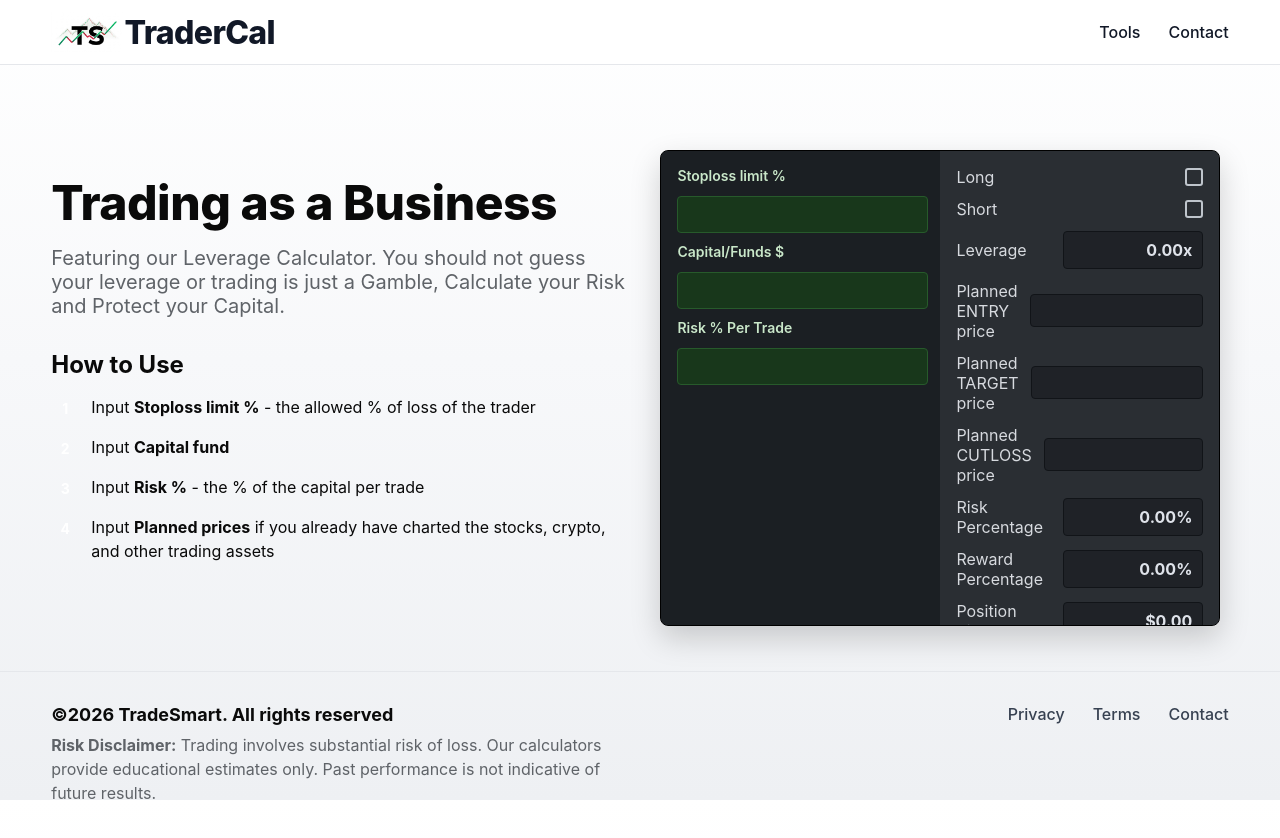
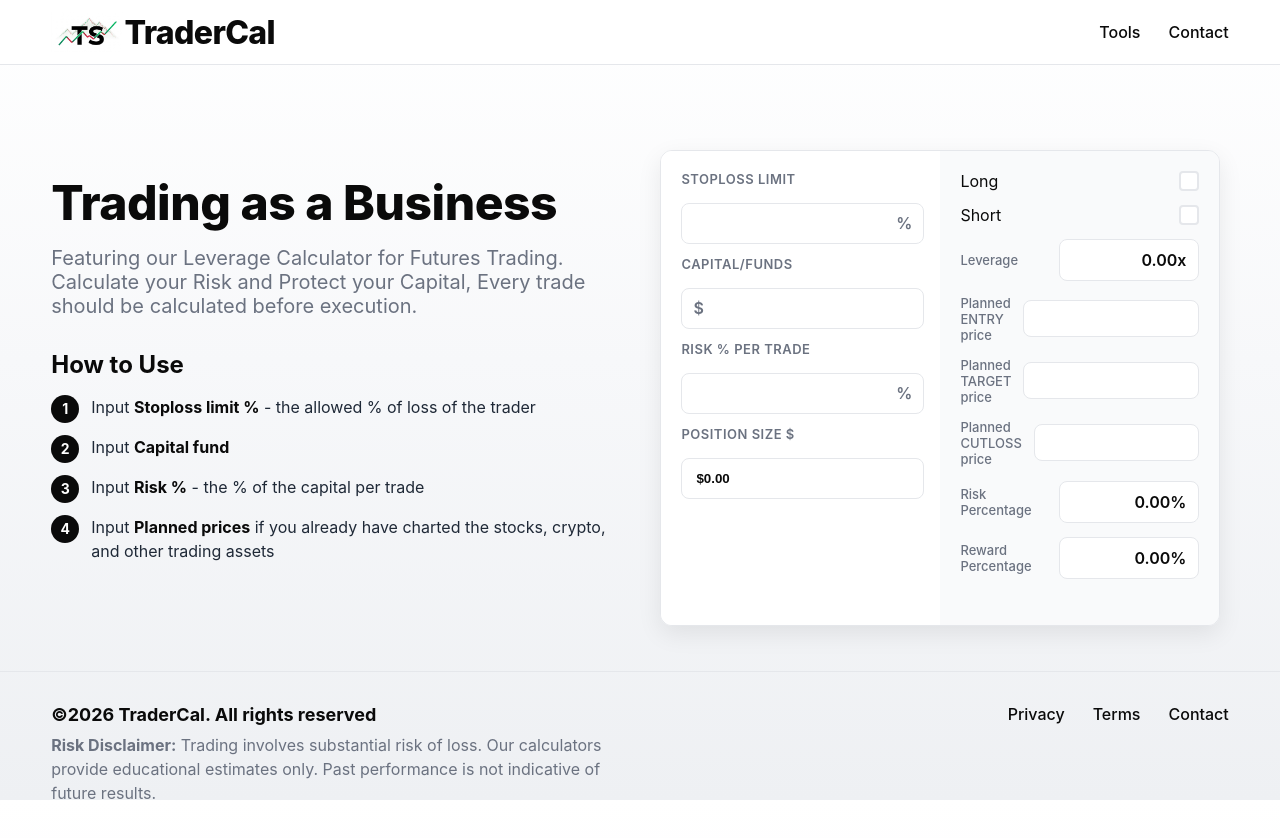
Before and after one commit to SeanDiondo/TraderCal, a React (Vite) app: page / in a window 1280 px wide. Shown: the top 838 px of the page. Built offline with nearby package versions, Linux system fonts and the light colour scheme.

Commit message:
formula of the calculator

```diff
--- a/package.json
+++ b/package.json
@@ -32,6 +32,7 @@
     "@types/cors": "^2.8.19",
     "@types/express": "^5.0.6",
     "@types/node": "^24.12.3",
+    "@types/pg": "^8.20.0",
     "@types/react": "^19.2.14",
     "@types/react-dom": "^19.2.3",
     "@vitejs/plugin-react": "^6.0.1",
--- a/src/components/calculatorMock.tsx
+++ b/src/components/calculatorMock.tsx
@@ -35,7 +35,7 @@ const CalculatorMock: React.FC = () => {
   }, [values]);
 
   const calculateResults = () => {
-    const { capital, stoplossLimit, entryPrice, targetPrice, cutlossPrice, position } = values;
+    const { capital, stoplossLimit, riskPercent, entryPrice, targetPrice, cutlossPrice, position } = values;
 
     // Calculate price difference between entry and cutloss
     const priceDiff = Math.abs(entryPrice - cutlossPrice);
@@ -47,8 +47,12 @@ const CalculatorMock: React.FC = () => {
       leverage = (stoplossLimit / 100) * (entryPrice / priceDiff);
     }
 
-    // Calculate position size based on calculated leverage
-    const positionSize = capital * leverage;
+    // Calculate position size based on capital, risk percentage, and stoploss limit
+    // Position Size = Capital * (Risk % / 50) * (Stoploss Limit % / 50)
+    // Add small decimal adjustment based on planned prices
+    const basePositionSize = capital * (riskPercent / 50) * (stoplossLimit / 50);
+    const priceAdjustment = entryPrice > 0 && priceDiff > 0 ? (priceDiff / entryPrice) * 0.1 : 0;
+    const positionSize = basePositionSize + (basePositionSize * priceAdjustment);
 
     // Calculate contract size (position size / entry price)
     const contractSize = entryPrice > 0 ? positionSize / entryPrice : 0;
@@ -87,7 +91,7 @@ const CalculatorMock: React.FC = () => {
   const handleChange = (field: keyof CalculatorState, value: string | number | 'long' | 'short') => {
     setValues(prev => ({
       ...prev,
-      [field]: typeof value === 'number' ? value : (value === '' ? 0 : parseFloat(value as string) || 0)
+      [field]: field === 'position' ? value : (typeof value === 'number' ? value : (value === '' ? 0 : parseFloat(value as string) || 0))
     }));
   };
 
@@ -102,7 +106,8 @@ const CalculatorMock: React.FC = () => {
   return (
     <div className={styles.frame} role="region" aria-label="Leverage calculator">
       <div className={styles.colLeft}>
-        <label className={styles.label}>Stoploss limit %</label>
+        <label className={styles.label}>Stoploss limit</label>
+        <div className={styles.inputWithSymbol}>
           <input
             type="number"
             step="0.1"
@@ -112,16 +117,22 @@ const CalculatorMock: React.FC = () => {
             value={values.stoplossLimit || ''}
             onChange={(e) => handleChange('stoplossLimit', e.target.value)}
           />
+          <span className={styles.symbol}>%</span>
+        </div>
 
-        <label className={styles.label}>Capital/Funds $</label>
+        <label className={styles.label}>Capital/Funds</label>
+        <div className={styles.inputWithSymbol}>
+          <span className={styles.symbolPrefix}>$</span>
           <input
             type="number"
             className={styles.valueGreen}
             value={values.capital || ''}
             onChange={(e) => handleChange('capital', e.target.value)}
           />
+        </div>
 
         <label className={styles.label}>Risk % Per Trade</label>
+        <div className={styles.inputWithSymbol}>
           <input
             type="number"
             step="0.1"
@@ -130,6 +141,16 @@ const CalculatorMock: React.FC = () => {
             className={styles.valueGreen}
             value={values.riskPercent || ''}
             onChange={(e) => handleChange('riskPercent', e.target.value)}
+          />
+          <span className={styles.symbol}>%</span>
+        </div>
+
+        <label className={styles.label}>Position Size $</label>
+        <input
+          type="text"
+          className={styles.valueGreen}
+          value={formatCurrency(results.positionSize)}
+          readOnly
         />
       </div>
 
@@ -195,15 +216,6 @@ const CalculatorMock: React.FC = () => {
           <span>Reward Percentage</span>
           <div className={styles.inputBox}>{formatNumber(results.rewardPercentage, 2)}%</div>
         </div>
-
-        <div className={styles.inputRow}>
-          <span>Position Size</span>
-          <div className={styles.inputBox}>{formatCurrency(results.positionSize)}</div>
-        </div>
-        <div className={styles.inputRow}>
-          <span>Contract Size</span>
-          <div className={styles.inputBox}>{formatNumber(results.contractSize, 2)}</div>
-        </div>
       </div>
     </div>
   );
--- a/src/components/footer.tsx
+++ b/src/components/footer.tsx
@@ -7,7 +7,7 @@ const Footer: React.FC = () => {
       <div className="container">
         <div className={styles.grid}>
           <div className={styles.copy}>
-            <div className={styles.brand}>©2026 TradeSmart. All rights reserved</div>
+            <div className={styles.brand}>©2026 TraderCal. All rights reserved</div>
             <p className={styles.disclaimer}>
               <strong>Risk Disclaimer:</strong> Trading involves substantial risk of loss. Our calculators provide
               educational estimates only. Past performance is not indicative of future results.
--- a/src/components/hero.tsx
+++ b/src/components/hero.tsx
@@ -10,8 +10,8 @@ const Hero: React.FC = () => {
           <div className={styles.left}>
             <h1 className={styles.title}>Trading as a Business</h1>
             <p className={styles.subtitle}>
-              Featuring our Leverage Calculator. You should not guess your leverage or trading is just a Gamble,
-              Calculate your Risk and Protect your Capital.
+              Featuring our Leverage Calculator for Futures Trading. Calculate your Risk and Protect your Capital,
+              Every trade should be calculated before execution.
             </p>
             <div className={styles.howToUse}>
               <h2 className={styles.howToUseTitle}>How to Use</h2>
--- a/src/components/styles/CalculatorMock.module.css
+++ b/src/components/styles/CalculatorMock.module.css
@@ -1,43 +1,75 @@
 .frame{
   width:min(560px, 100%);
   aspect-ratio: 1 / 0.85;
-  background:linear-gradient(90deg, #1b1f23 50%, #2a2e33 50%);
-  border-radius:8px;
-  box-shadow:0 12px 30px rgba(0,0,0,0.18);
+  background:linear-gradient(90deg, #ffffff 50%, #f9fafb 50%);
+  border-radius:12px;
+  box-shadow:0 8px 24px rgba(0,0,0,0.08);
   display:grid;
   grid-template-columns: 1fr 1fr;
   overflow:hidden;
-  border:1px solid #000;
+  border:1px solid var(--border);
 }
 
 .colLeft{
-  background:#1b1f23;
-  color:#e7f5e7;
-  padding:16px 12px 12px 16px;
-  display:flex; flex-direction:column; gap:10px;
+  background:#ffffff;
+  color:var(--text);
+  padding:20px 16px 16px 20px;
+  display:flex; flex-direction:column; gap:12px;
 }
 .colRight{
-  background:#2a2e33;
-  color:#e8eaed;
-  padding:16px;
-  display:flex; flex-direction:column; gap:12px;
+  background:#f9fafb;
+  color:var(--text);
+  padding:20px;
+  display:flex; flex-direction:column; gap:14px;
 }
 .divider{
   position:absolute; /* visual only on bg split already; keep if needed */
 }
 
 .label{
-  display:block; color:#c9e7c9; font-weight:600; font-size:14px; margin-bottom:2px;
+  display:block; color:var(--muted); font-weight:600; font-size:13px; margin-bottom:4px; text-transform:uppercase; letter-spacing:0.5px;
 }
 .valueGreen{
-  background:#18371b; border:1px solid #275a2b; color:#e5ffe8;
-  padding:10px 12px; border-radius:4px; font-weight:700;
+  background:#ffffff; border:1px solid var(--border); color:var(--text);
+  padding:12px 14px; border-radius:8px; font-weight:600;
   width:100%;
   box-sizing:border-box;
+  transition:border-color 0.2s, box-shadow 0.2s;
 }
 .valueGreen:focus{
-  outline:2px solid #4a9c52;
-  outline-offset:-2px;
+  outline:none;
+  border-color:var(--primary);
+  box-shadow:0 0 0 3px rgba(0,0,0,0.1);
+}
+
+.inputWithSymbol{
+  display:flex;
+  align-items:center;
+  position:relative;
+}
+
+.inputWithSymbol .valueGreen{
+  padding-right:30px;
+}
+
+.inputWithSymbol .symbolPrefix{
+  position:absolute;
+  left:12px;
+  color:var(--muted);
+  font-weight:600;
+  pointer-events:none;
+}
+
+.inputWithSymbol .symbolPrefix + .valueGreen{
+  padding-left:30px;
+}
+
+.inputWithSymbol .symbol{
+  position:absolute;
+  right:12px;
+  color:var(--muted);
+  font-weight:600;
+  pointer-events:none;
 }
 
 .sliderRow{
@@ -60,55 +92,60 @@
 }
 
 .toggleRow{
-  display:flex; align-items:center; justify-content:space-between; color:#d7dadf;
+  display:flex; align-items:center; justify-content:space-between; color:var(--text);
 }
 .checkbox{
-  width:18px; height:18px; border:2px solid #bfc5cc; border-radius:3px; display:inline-block;
+  width:20px; height:20px; border:2px solid var(--border); border-radius:4px; display:inline-block;
   position:relative;
   appearance: none;
   -webkit-appearance: none;
   -moz-appearance: none;
   cursor: pointer;
+  background:#ffffff;
+  transition:border-color 0.2s, background-color 0.2s;
 }
 
 .checkedLong{
-  border-color: #4a9c52;
-  background-color: rgba(74, 156, 82, 0.1);
+  border-color: var(--success);
+  background-color: rgba(34, 197, 94, 0.1);
 }
 
 .checkedLong::after{
-  content:""; position:absolute; left:4px; top:1px; width:6px; height:12px;
-  border:2px solid #4a9c52; border-top:none; border-left:none; transform:rotate(45deg);
+  content:""; position:absolute; left:5px; top:1px; width:6px; height:12px;
+  border:2px solid var(--success); border-top:none; border-left:none; transform:rotate(45deg);
 }
 
 .checkedShort{
-  border-color: #e74c3c;
-  background-color: rgba(231, 76, 60, 0.1);
+  border-color: var(--danger);
+  background-color: rgba(239, 68, 68, 0.1);
 }
 
 .checkedShort::after{
-  content:""; position:absolute; left:4px; top:1px; width:6px; height:12px;
-  border:2px solid #e74c3c; border-top:none; border-left:none; transform:rotate(45deg);
+  content:""; position:absolute; left:5px; top:1px; width:6px; height:12px;
+  border:2px solid var(--danger); border-top:none; border-left:none; transform:rotate(45deg);
 }
 
 .inputRow{
   display:grid; grid-template-columns: 1fr auto; align-items:center; gap:12px;
 }
-.inputRow span{ color:#d7dadf; }
+.inputRow span{ color:var(--muted); font-size:13px; font-weight:500; }
 .inputBox{
   min-width:140px;
-  background:#1f2227; border:1px solid #111418; color:#dfe3ea;
-  padding:8px 10px; border-radius:4px; font-weight:700; text-align:right;
+  background:#ffffff; border:1px solid var(--border); color:var(--text);
+  padding:10px 12px; border-radius:8px; font-weight:600; text-align:right;
   width:100%;
   box-sizing:border-box;
+  transition:border-color 0.2s, box-shadow 0.2s;
 }
 .inputBox:focus{
-  outline:2px solid #4a9c52;
-  outline-offset:-2px;
+  outline:none;
+  border-color:var(--primary);
+  box-shadow:0 0 0 3px rgba(0,0,0,0.1);
 }
 .inputBox[readonly]{
-  background:#1a1d21;
+  background:#f3f4f6;
   cursor:not-allowed;
+  color:var(--muted);
 }
 
 @media (max-width: 600px){
--- a/src/components/styles/Contact.module.css
+++ b/src/components/styles/Contact.module.css
@@ -53,16 +53,17 @@
 .formGroup input:focus,
 .formGroup textarea:focus {
   outline: none;
-  border-color: var(--accent);
+  border-color: var(--primary);
+  box-shadow: 0 0 0 3px rgba(0,0,0,0.1);
 }
 
 .submitButton {
   width: 100%;
   padding: 0.875rem;
-  background: var(--accent);
+  background: var(--primary);
   color: white;
   border: none;
-  border-radius: 0.375rem;
+  border-radius: 0.5rem;
   font-size: 1rem;
   font-weight: 600;
   cursor: pointer;
@@ -70,7 +71,7 @@
 }
 
 .submitButton:hover {
-  background: #09a;
+  background: #1a1a1a;
 }
 
 .successMessage {
--- a/src/components/styles/Footer.module.css
+++ b/src/components/styles/Footer.module.css
@@ -13,7 +13,8 @@
 .links{
   display:flex; gap:28px; align-items:flex-start; justify-content:flex-end;
 }
-.links a{ color:#374151; font-weight:500; }
+.links a{ color:var(--text); font-weight:500; transition:color 0.2s; }
+.links a:hover{ color:var(--primary); }
 @media (max-width:900px){
   .grid{ grid-template-columns: 1fr; }
   .links{ justify-content:flex-start; }
--- a/src/components/styles/navbar.module.css
+++ b/src/components/styles/navbar.module.css
@@ -26,5 +26,9 @@
   display:flex; gap:28px;
 }
 .nav a{
-  font-weight:500; color:#111827;
+  font-weight:500; color:var(--text);
+  transition:color 0.2s;
 }
+.nav a:hover{
+  color:var(--primary);
+}
--- a/src/styles/global.css
+++ b/src/styles/global.css
@@ -1,12 +1,15 @@
 :root{
   --bg:#ffffff;
   --text:#0a0a0a;
-  --muted:#5f6368;
-  --accent:#0b5;
-  --card:#2b2d31;
-  --card-2:#202225;
+  --muted:#6b7280;
+  --primary:#0a0a0a;
+  --foreground:#1f2937;
+  --card:#ffffff;
+  --card-2:#f9fafb;
   --border:#e5e7eb;
-  --link:#111827;
+  --link:#0a0a0a;
+  --success:#22c55e;
+  --danger:#ef4444;
 }
 
 *{ box-sizing:border-box; }
```
Also changed, not shown: 1 other file (tests, documents, lock files or other folders). Lines whose indentation alone changed are shown as unchanged.
